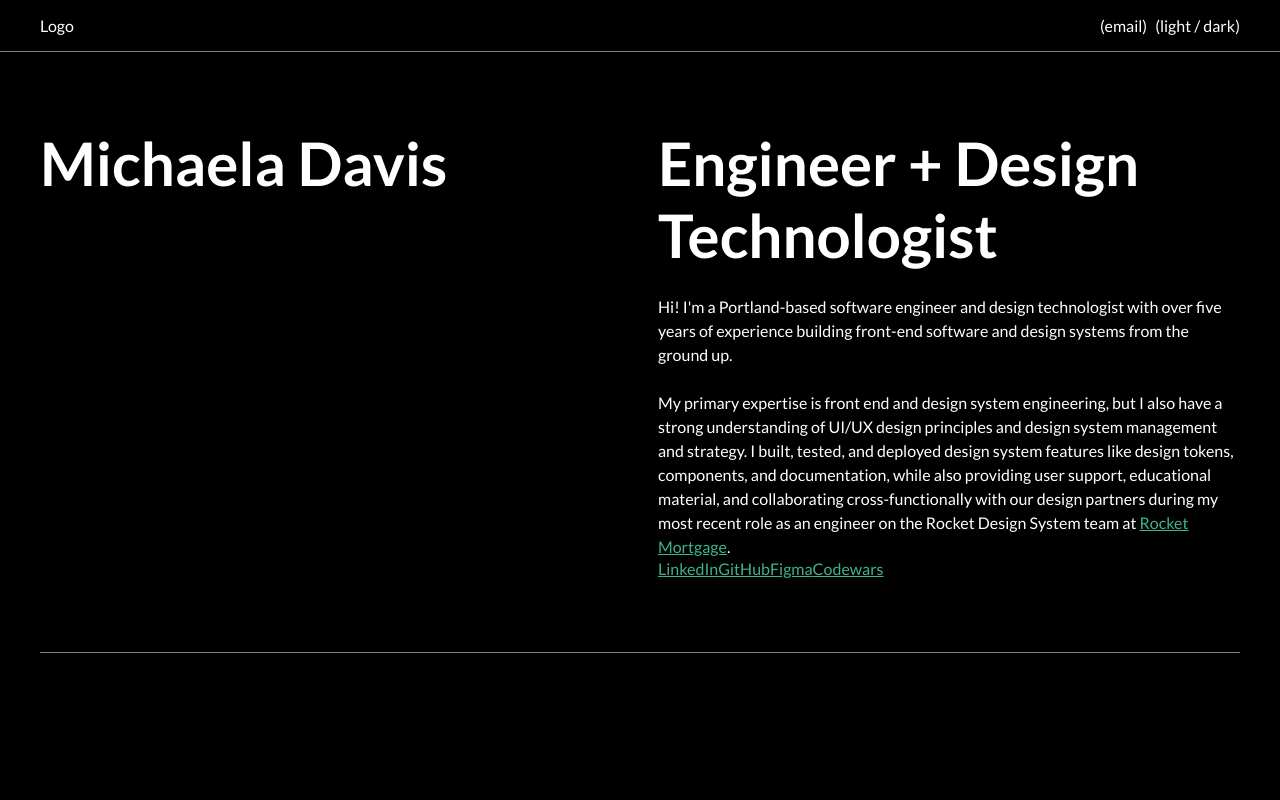
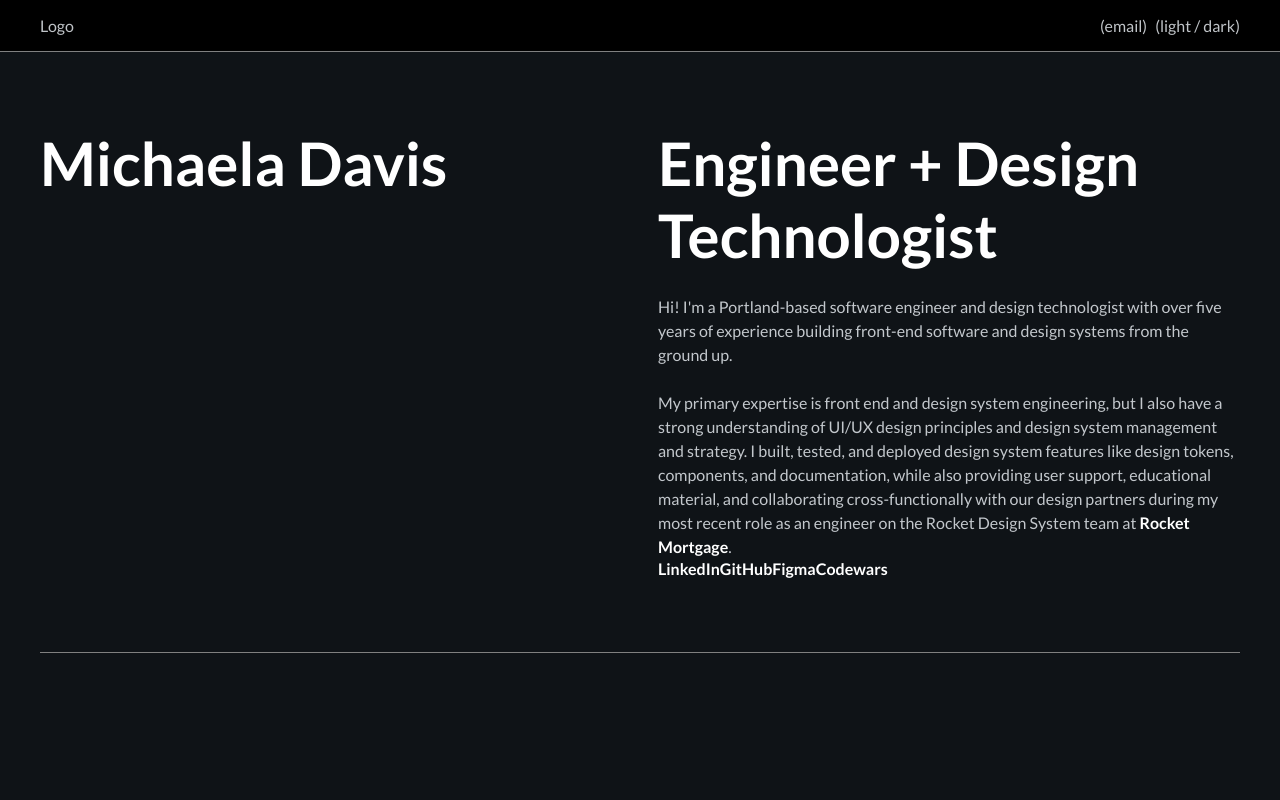
Before and after one commit to Michaela-Davis/portfolio_2024, a React (Create React App) app: page / in a window 1280 px wide. Shown: the top 800 px of the page. Built offline with nearby package versions, Linux system fonts and the light colour scheme; a web font is replaced by a local one.

Commit message:
🎨 Color updates

```diff
--- a/src/index.css
+++ b/src/index.css
@@ -9,8 +9,8 @@ body {
     sans-serif;
   -webkit-font-smoothing: antialiased;
   -moz-osx-font-smoothing: grayscale;
-  background-color: black;
-  color: white;
+  background-color: #0f1317;
+  color: #f0f5facc;
 }
 
 code {
@@ -18,10 +18,17 @@ code {
     monospace;
 }
 
+/* TO DO: links need states */
 a {
-  color: #3EB489;
+  color: white;
+  font-weight: bolder;
+  text-decoration: none;
 }
 
 h1, h2, h3, h4, p, ul, li {
   margin: 0;
 }
+
+h1, h2 {
+  color: white;
+}
```
